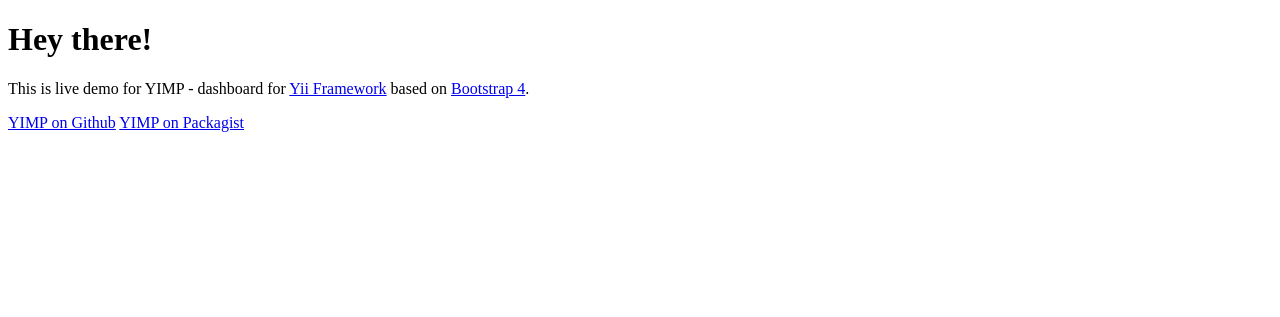
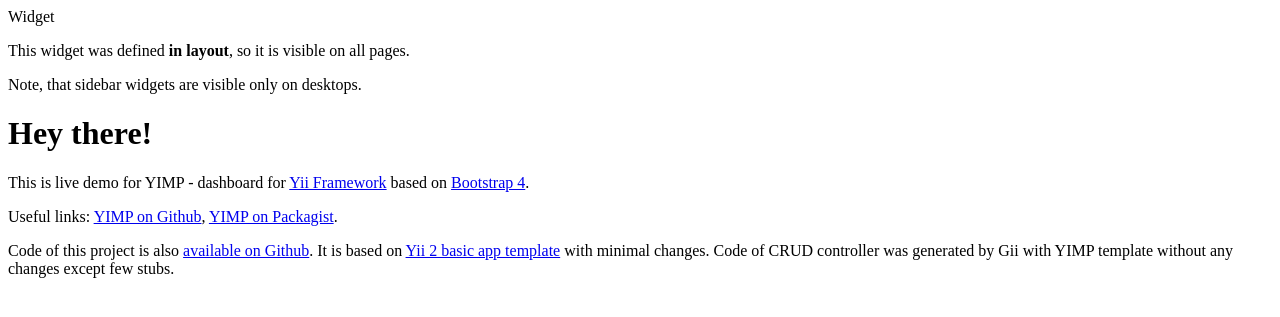
Before and after one commit to dmitrybtn/yii2-yimp-demo, a Yii app: template views/site/index.php in a window 1280 px wide. Shown: the top 317 px of the page. Run offline with PHP 8.4 and a stand-in for Yii, Linux system fonts and the light colour scheme; the template is opened without the code that fills it, so the values that code supplies are empty; some libraries are stand-ins or nearby versions.

Commit message:
Changes in views

```diff
--- a/components/Navigator.php
+++ b/components/Navigator.php
@@ -13,7 +13,7 @@
 
         $this->menuLeft = [
             ['label' => 'Main menu'],
-            ['label' => CrudController::titleIndex(), 'url' => ['/crud/index']],
+            ['label' => CrudController::titleIndex(), 'url' => ['/crud/index'], 'active' => '/crud/*'],
             ['label' => 'API Documentation', 'url' => ['/api']],
         ];
 
--- a/composer.json
+++ b/composer.json
@@ -65,10 +65,6 @@
         {
             "type": "composer",
             "url": "https://asset-packagist.org"
-        },
-        {
-            "type": "path",
-            "url": "/Users/dmitry/Sites/yii2-yimp/package"
         }
     ]
 }
--- a/controllers/CrudController.php
+++ b/controllers/CrudController.php
@@ -21,7 +21,7 @@
      */
     public static function titleIndex()
     {
-        return Yii::t('app', 'CRUD Controller');
+        return Yii::t('app', 'CRUD Example');
     }
 
     /**
--- a/views/layouts/main.php
+++ b/views/layouts/main.php
@@ -44,6 +44,18 @@
                 ]) ?>
             <?php echo $yimp->endLeftSidebarMenu() ?>
 
+            <div class="border rounded p-3 mt-3">
+                <div class="h5">Widget</div>
+                <p class="text-secondary">
+                    This widget was defined <strong>in layout</strong>, so it is visible on all pages.
+                </p>
+
+                <p class="text-secondary mb-0">
+                    Note, that sidebar widgets are visible only on desktops.
+                </p>
+            </div>
+
+
             <?php if (isset($this->blocks[$yimp::SIDEBAR_LEFT])): ?>
                 <?php echo $this->blocks[$yimp::SIDEBAR_LEFT] ?>
             <?php endif ?>
--- a/views/site/index.php
+++ b/views/site/index.php
@@ -2,9 +2,9 @@
 
 /* @var $this yii\web\View */
 
+use dmitrybtn\yimp\Yimp;
 use yii\bootstrap4\Html;
 
-$this->title = 'My Yii Application';
 ?>
 <div class="site-index">
 
@@ -12,13 +12,34 @@
         <h1>Hey there!</h1>
 
         <p class="lead">This is live demo for YIMP - dashboard for <a href="http://yiiframework.com" target="_blank">Yii Framework</a> based on
-            <a href="https://getbootstrap.com" target="_blank">Bootstrap 4</a>.</p>
+            <a href="https://getbootstrap.com" target="_blank">Bootstrap 4</a>.
+
+        </p>
+        <p class="lead">
+            Useful links:
+            <?php echo Html::a('YIMP on Github', 'https://github.com/dmitrybtn/yii2-yimp') ?>,
+            <?php echo Html::a('YIMP on Packagist', 'https://packagist.org/packages/dmitrybtn/yii2-yimp') ?>.
+        </p>
 
         <p>
-            <?php echo Html::a('YIMP on Github', 'https://github.com/dmitrybtn/yii2-yimp') ?>
-            <?php echo Html::a('YIMP on Packagist', 'https://packagist.org/packages/dmitrybtn/yii2-yimp') ?>
+            Code of this project is also <?php echo Html::a('available on Github', 'https://github.com/dmitrybtn/yii2-yimp-demo') ?>.
+            It is based on <?php echo Html::a('Yii 2 basic app template', 'https://github.com/yiisoft/yii2-app-basic') ?>
+            with minimal changes. Code of CRUD controller was generated by Gii with YIMP template without any changes except few stubs.
+        </p>
 
-        </p>
     </div>
 
 </div>
+
+<?php $this->beginBlock(Yimp::SIDEBAR_RIGHT); ?>
+    <div class="border rounded p-3 mt-3">
+        <div class="h5">Widget</div>
+        <p class="text-secondary">
+            This widget was defined <strong>in action</strong>, so it is visible only for this action.
+        </p>
+
+        <p class="text-secondary mb-0">
+            Note, that sidebar widgets are visible only on desktops.
+        </p>
+    </div>
+<?php $this->endBlock(); ?>
```
Also changed, not shown: controllers/SiteController.php (+27 -12 lines), database.sql (added, +53 -0 lines), views/site/second.php (added, +16 -0 lines), README.md, 1 other file.
